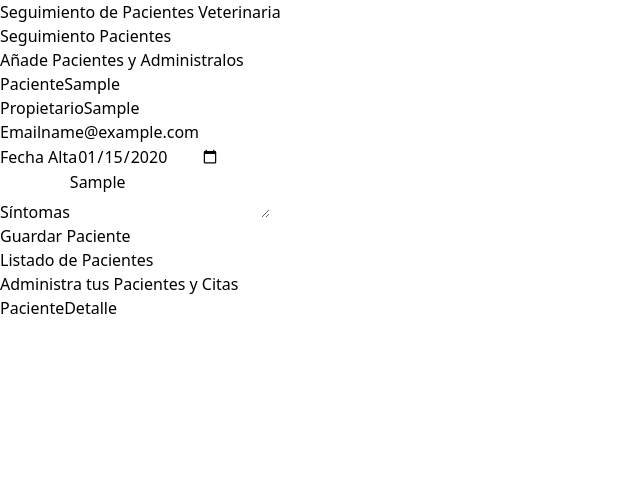
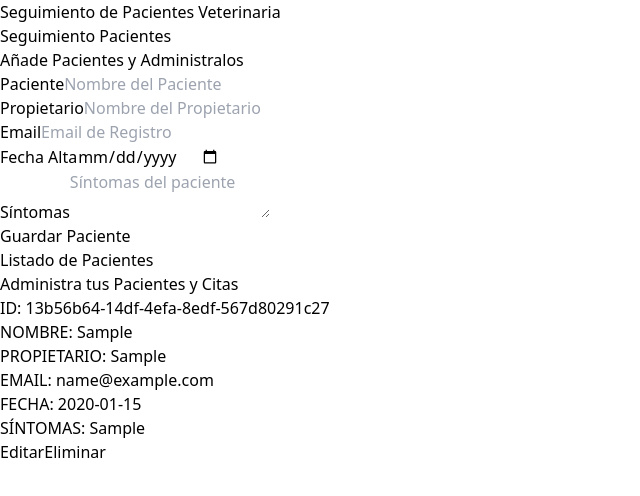
Before and after one commit to MilVG/app-gestor-pacientes, a React (Vite) app: page / in a window 1280 px wide. Both pictures are taken after typing "Sample", "Sample", "name@example.com", "2020-01-15", "Sample" into the empty fields and a click on the input "Guardar Paciente". Shown: the top 496 px of the page, without its empty margins (0-640 px from the left). Built offline with nearby package versions, Linux system fonts and the light colour scheme.

Commit message:
0016: Creación e implementación mostrar listado de datos.
se creó el compoente especifico PacienteDetalleElemento  para mostrar
cada dato del objeto y se agregó una propiedad llamada reset  del
useForm para limpiar los campos.

```diff
--- a/src/components/PacienteDetalle.tsx
+++ b/src/components/PacienteDetalle.tsx
@@ -1,10 +1,31 @@
 import { Paciente } from "../types"
+import PacienteDetalleElemento from "./PacienteDetalleElemento"
 
 type PacientesProps = {
   paciente: Paciente
 }
 export default function PacienteDetalle({ paciente }: PacientesProps) {
   return (
-    <div>PacienteDetalle</div>
+    <div className=" mx-5 my-10 px-5 py-10 bg-white shadow-md rounded-xl ">
+      <PacienteDetalleElemento label="ID" data={paciente.id} />
+      <PacienteDetalleElemento label="NOMBRE" data={paciente.name} />
+      <PacienteDetalleElemento label="PROPIETARIO" data={paciente.caretaker} />
+      <PacienteDetalleElemento label="EMAIL" data={paciente.email} />
+      <PacienteDetalleElemento label="FECHA" data={paciente.date.toString()} />
+      <PacienteDetalleElemento label="SÍNTOMAS" data={paciente.symptoms} />
+
+      <div className="flex justify-between gap-3 mt-10">
+        <button
+          type="button"
+          className="py-2 px-10 bg-indigo-600 hover:bg-indigo-700 text-white font-bold uppercase
+          rounded-lg"
+        >Editar</button>
+        <button
+          type="button"
+          className="py-2 px-10 bg-red-600 hover:bg-red-700 text-white font-bold uppercase
+          rounded-lg"
+        >Eliminar</button>
+      </div>
+    </div>
   )
 }
--- /dev/null
+++ b/src/components/PacienteDetalleElemento.tsx
@@ -0,0 +1,18 @@
+
+
+
+type PacientePropsDetalle = {
+  label: string
+  data: string
+}
+export default function PacienteDetalleElemento({ label, data }: PacientePropsDetalle) {
+  return (
+
+
+    <p className="font-bold mb-3 text-gra text-gray-700 uppercase">{label}: {''}
+      <span className="font-normal normal-case">{data}</span>
+    </p>
+
+
+  )
+}
--- a/src/components/PacientesForm.tsx
+++ b/src/components/PacientesForm.tsx
@@ -6,11 +6,12 @@ import { usePacientes } from "../store";
 export default function PacientesForm() {
 
   const { addPacientes } = usePacientes()
-  const { register, handleSubmit, formState: { errors } } = useForm<PacienteTemporal>()
+  const { register, handleSubmit, formState: { errors }, reset } = useForm<PacienteTemporal>()
 
 
   const registrarPaciente = (data: PacienteTemporal) => {
     addPacientes(data)
+    reset()
   }
   return (
     <div className="md:w-1/2 lg:w-2/5 mx-5">
```
